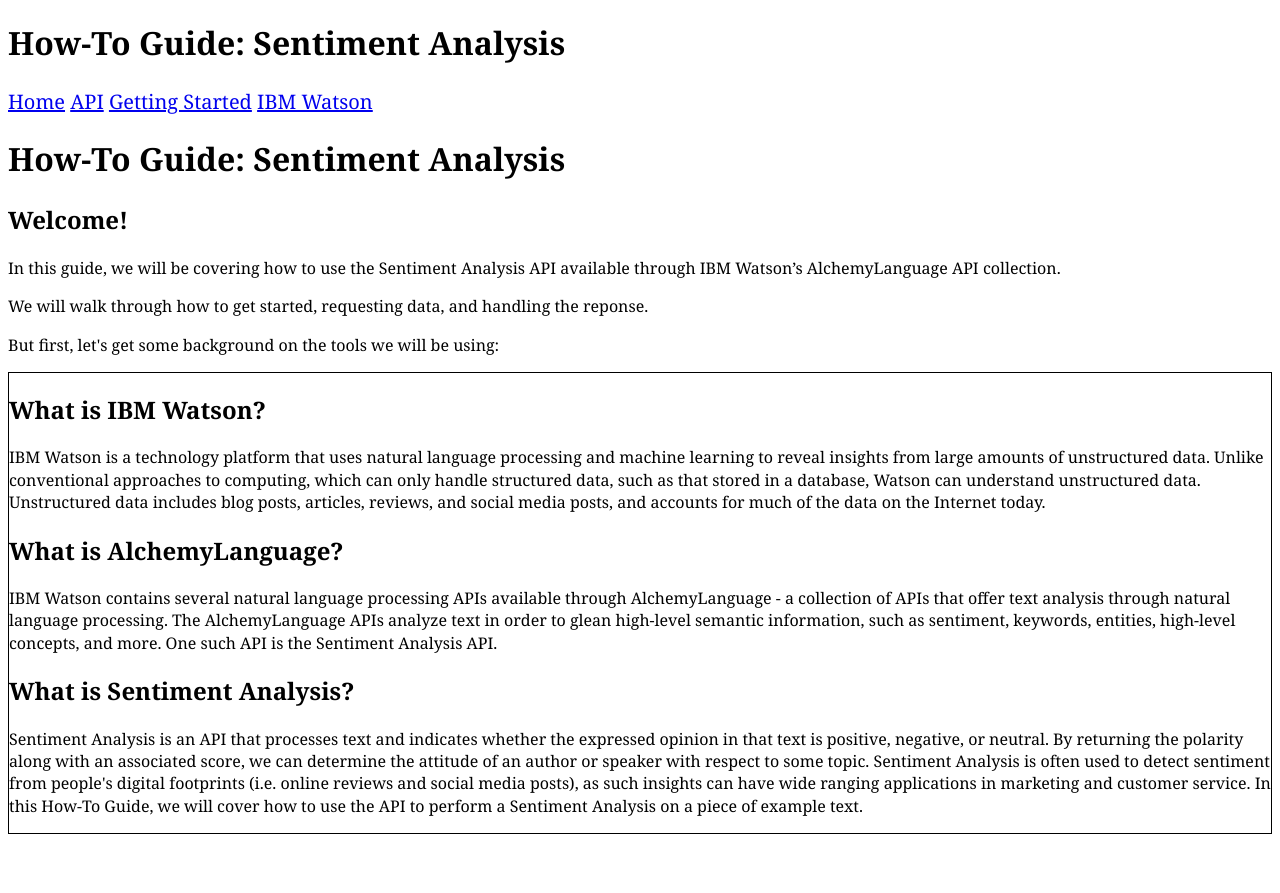
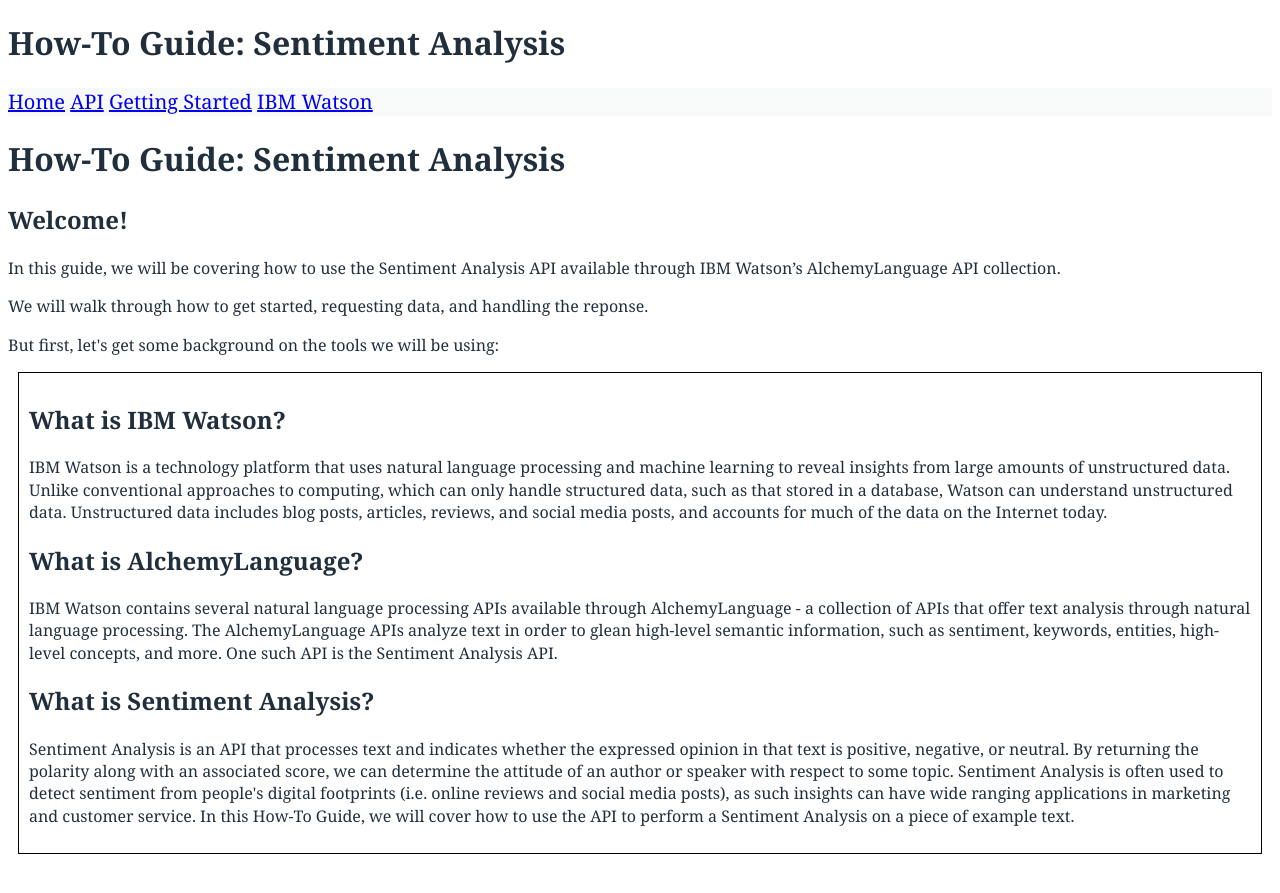
Before and after one commit to lenaz/How-To-Guide, a Jekyll site: the page built from index.html, in a window 1280 px wide. Shown: the top 893 px of the page. Built offline with Jekyll 4.4.1, drawn with Linux system fonts in a browser that asks for light colours; Markdown is read by kramdown in place of the engine named in the settings.

Commit message:
Edited CSS colors

```diff
--- a/css/common.css
+++ b/css/common.css
@@ -3,6 +3,10 @@ html {
     padding: 0;
 
     font: normal 100%/1.4 Georgia, serif;
+}
+
+body {
+    color: #212F3D;
 }
 
 .current {
@@ -12,8 +16,9 @@ html {
 .nav {
     margin: 0;
     padding: 0;
+    background-color: #F8F9F9;
+    list-style-type: none;
 
-    list-style-type: none;
 }
 
 .nav > li {
@@ -26,4 +31,6 @@ html {
 
 .definitions {
     border: 1px solid black;
+    margin: 10px;
+    padding: 10px;
 }
```
